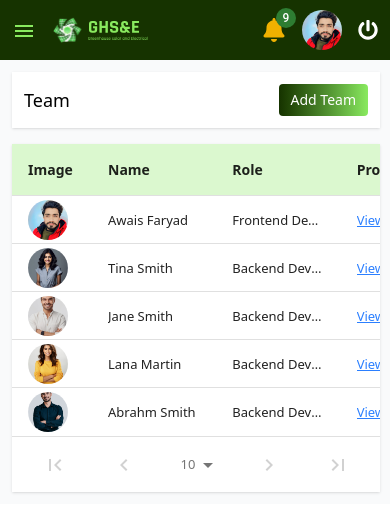
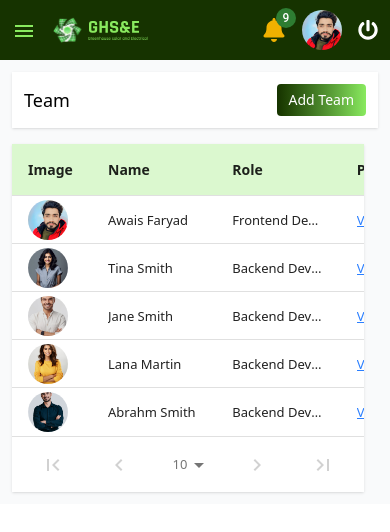
Before and after one commit to awaisfaryad25/dashboard, a React (Vite) app: page /Team in a window 390 px wide. Shown: the top 532 px of the page. Built offline with nearby package versions, Linux system fonts and the light colour scheme.

Commit message:
width fixed

```diff
--- a/src/components/views/team/Team.jsx
+++ b/src/components/views/team/Team.jsx
@@ -51,7 +51,7 @@ const Team = () => {
         <ButtonPrimary text="Add Team" onClick={() => setIsModalOpen(true)} />
       </div>
 
-      <div className="max-w-[23rem] md:max-w-full mt-4 shadow">
+      <div className="max-w-[22rem] md:max-w-full mt-4 shadow">
         <DataTable
           columns={columns}
           data={teamData}
```
